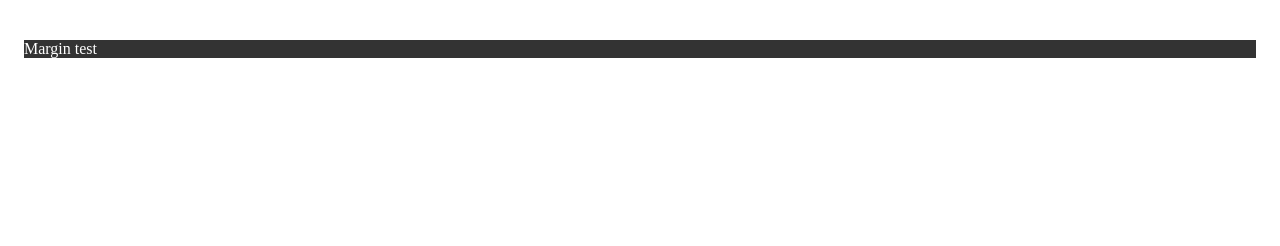
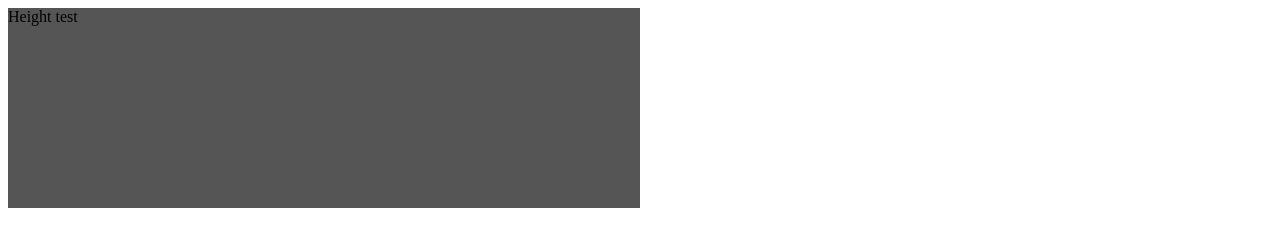
Before and after one commit to sharonbrayan/FlexFlow, a plain HTML site: page dev.html in a window 1280 px wide. Drawn offline with Linux system fonts and the light colour scheme.

Commit message:
feat: add runtime height utility

```diff
--- a/dev.html
+++ b/dev.html
@@ -6,8 +6,8 @@
   <title>Document</title>
 </head>
 <body>
-  <div class="mx-[16px] my-[8px] my@md-[40px] bg-[#333] text-[#fff]">
-  Margin test
+<div class="h-[120px] h@md-[200px] w-[50%] bg-[#555]">
+  Height test
 </div>
 
 <script type="module" src="./src/index.js"></script>
--- a/src/handlers/size.js
+++ b/src/handlers/size.js
@@ -21,4 +21,24 @@ export function applyWidth(el, className) {
       el.style.width = value;
     }
   }
+  // h-[value]
+if (className.startsWith("h-[")) {
+  const value = className.slice(3, -1);
+  el.style.height = value;
+  return;
 }
+
+// h@md-[value]
+if (className.startsWith("h@")) {
+  const match = className.match(/^h@(\w+)-\[(.+)\]$/);
+  if (!match) return;
+
+  const [, bp, value] = match;
+  const minWidth = BREAKPOINTS[bp];
+  if (!minWidth) return;
+
+  if (window.innerWidth >= minWidth) {
+    el.style.height = value;
+  }
+}
+}
--- a/src/parser.js
+++ b/src/parser.js
@@ -36,6 +36,9 @@ export function parseClass(el, className) {
     applyWidth(el, className);
     return;
   }
-
+  if (className.startsWith("h-") || className.startsWith("h@")) {
+  applyWidth(el, className);
+  return;
+}
 
 }
```
